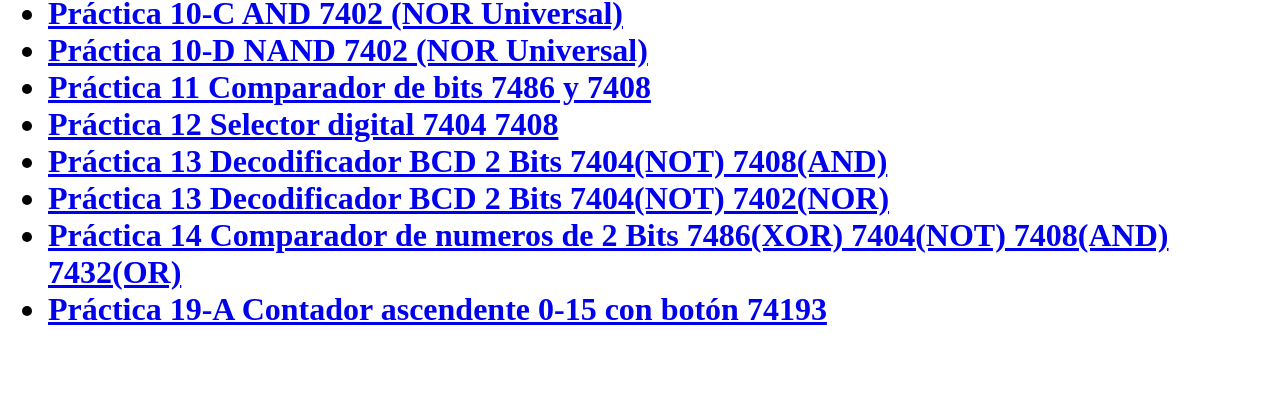
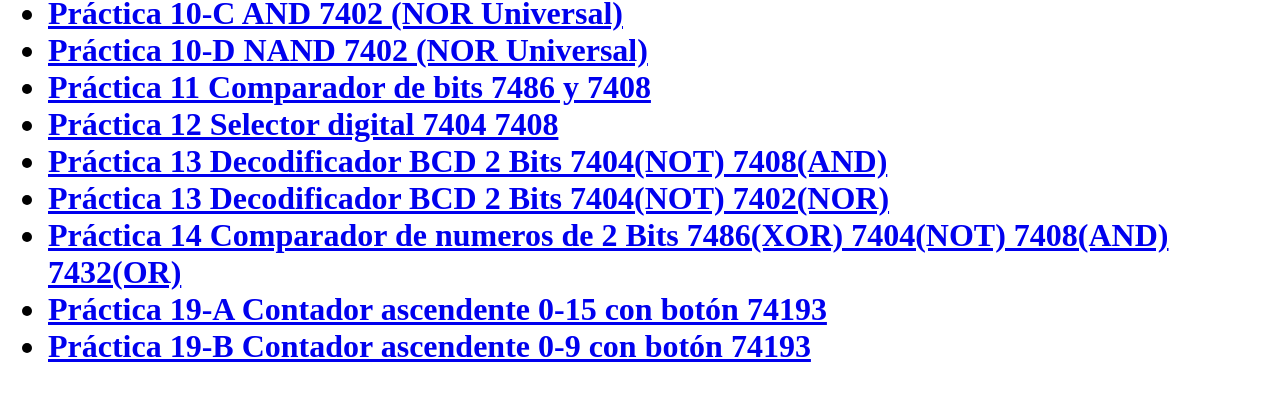
Before and after one commit to alfonzog/electronica.ctem.lab1, a plain HTML site: page index.html in a window 1280 px wide. Shown: the part 711-1108 px from the top of the page. Before the commit the page ends 1071 px from the top, so only its background shows below. Drawn offline with Linux system fonts and the light colour scheme.

Commit message:
Practica 19 contador ascendente del 0 al 9 con boton

```diff
--- a/index.html
+++ b/index.html
@@ -36,6 +36,7 @@ Pagina de prácticas
           <li><a href="practica13-decodificador-bcd-2-bits-7404-7402.mp4">Práctica 13 Decodificador BCD 2 Bits 7404(NOT) 7402(NOR)</a></li>
           <li><a href="practica14-comparador-numeros-2-bits-7486-7404-7408-7432.mp4">Práctica 14 Comparador de numeros de 2 Bits 7486(XOR) 7404(NOT) 7408(AND) 7432(OR)</a></li>
           <li><a href="practica19-contador-asc-boton-74193.mp4">Práctica 19-A Contador ascendente 0-15 con botón 74193</a></li>
+          <li><a href="practica19-contador-asc-0-9-boton-74193.mp4">Práctica 19-B Contador ascendente 0-9 con botón 74193</a></li>
         </ul>
     </body>
 </html>
```
